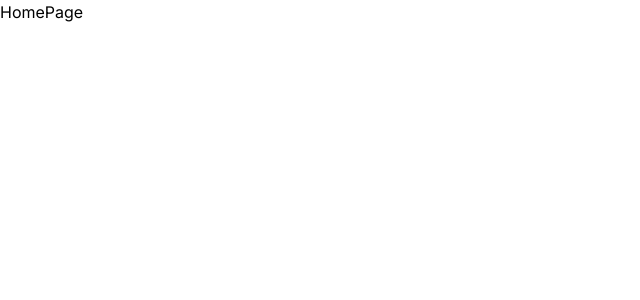
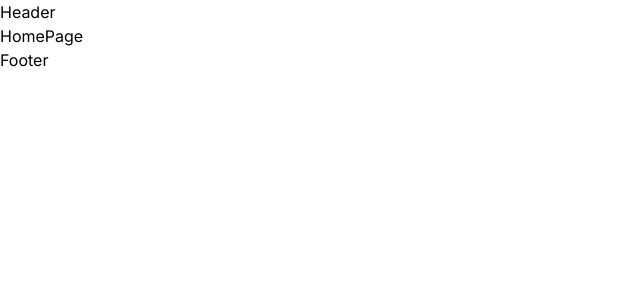
Before and after one commit to zamarz/second-jobs, a Next.js app: page / in a window 1280 px wide. Shown: the top 300 px of the page, without its empty margins (0-640 px from the left). Built offline with nearby package versions, Linux system fonts and the light colour scheme.

Commit message:
Create basic header and footer and add to layout

```diff
--- a/src/app/layout.tsx
+++ b/src/app/layout.tsx
@@ -1,6 +1,8 @@
 import type { Metadata } from "next";
 import { Inter } from "next/font/google";
 import "./globals.css";
+import Header from "@/components/Header";
+import Footer from "@/components/Footer";
 
 const inter = Inter({ subsets: ["latin"] });
 
@@ -16,7 +18,11 @@
 }>) {
   return (
     <html lang="en">
-      <body className={inter.className}>{children}</body>
+      <body className={inter.className}>
+        <Header />
+        <main>{children}</main>
+        <Footer />
+      </body>
     </html>
   );
 }
--- /dev/null
+++ b/src/components/Footer.tsx
@@ -0,0 +1,5 @@
+const Footer = () => {
+  return <div>Footer</div>;
+};
+
+export default Footer;
--- /dev/null
+++ b/src/components/Header.tsx
@@ -0,0 +1,5 @@
+const Header = () => {
+  return <div>Header</div>;
+};
+
+export default Header;
```
